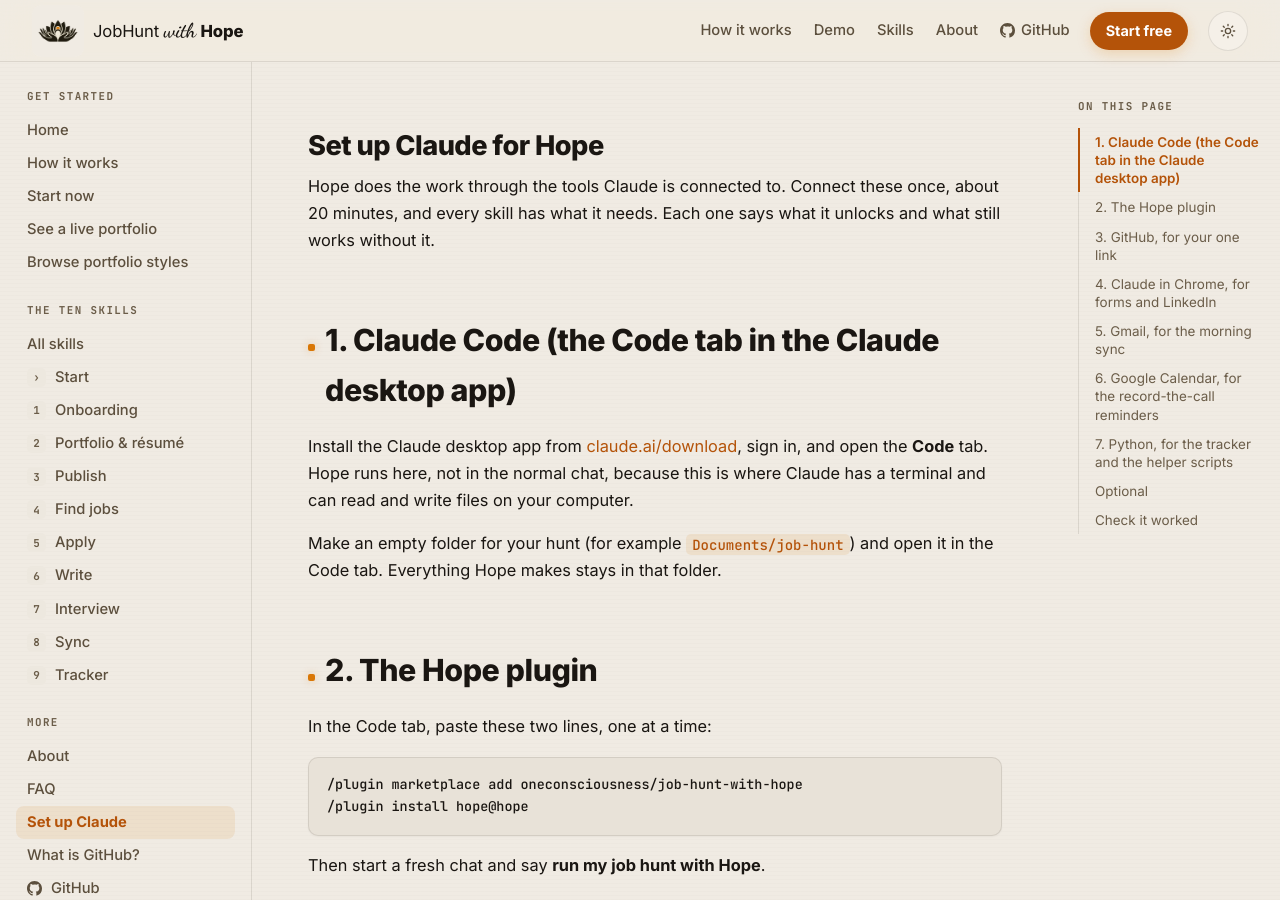
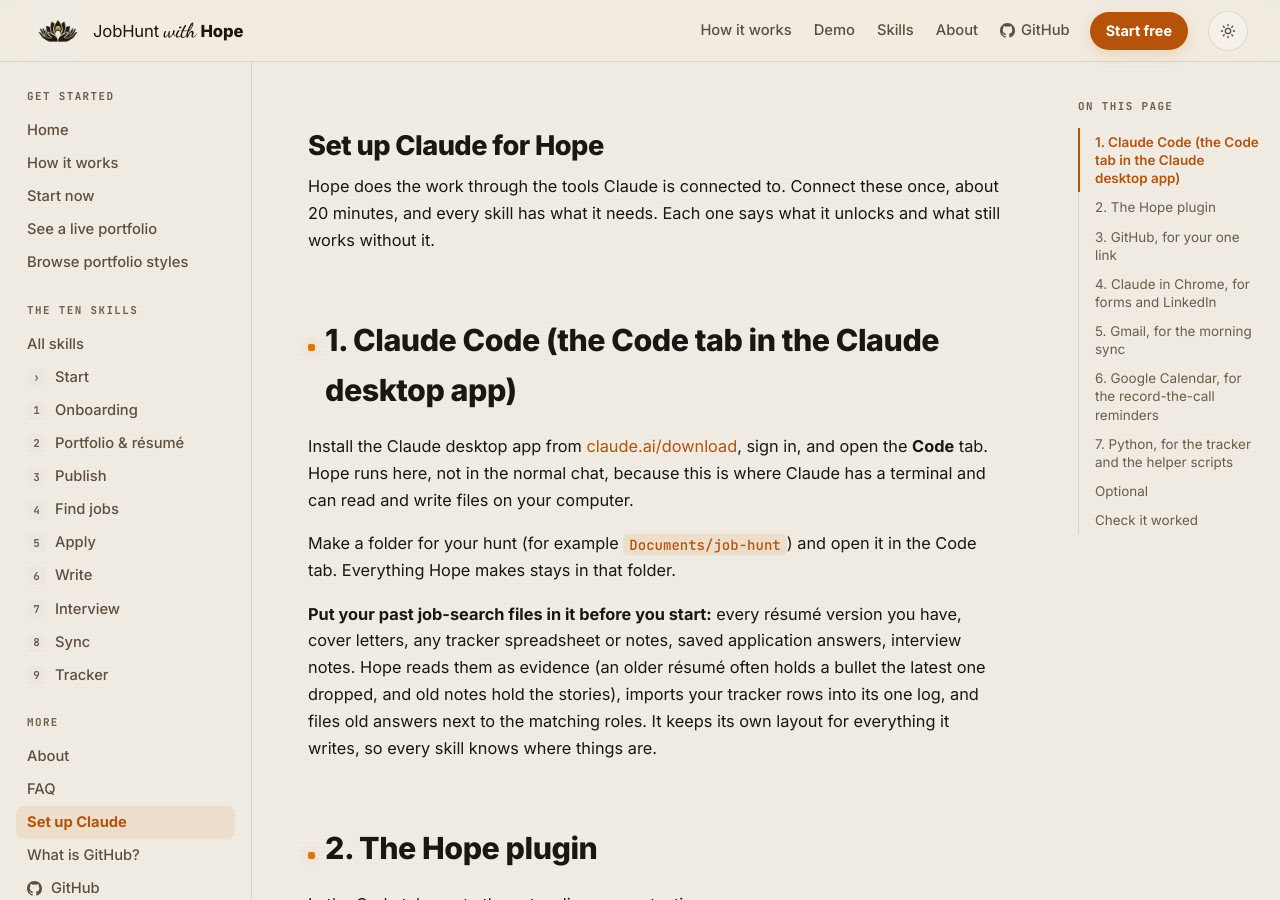
Before and after one commit to oneconsciousness/agenthope, a Jekyll site: the page built from setup.md, in a window 1280 px wide and 900 px high. Built offline with Jekyll 4.4.1, drawn with Linux system fonts in a browser that asks for light colours.

Commit message:
feat(setup): tell new users to put past job-search files in the hunt folder (#20)
Co-authored-by: Hope Builder <hope-builder@local>
Co-authored-by: Claude Fable 5.1 <noreply@anthropic.com>

```diff
--- a/index.html
+++ b/index.html
@@ -83,7 +83,7 @@ First: make sure you can write to my GitHub Pages repo — that's where my site
 
 Then walk me through it like I'm not technical:
 1. Use the Hope skills from github.com/oneconsciousness/job-hunt-with-hope (if you support plugins, install hope@hope first). Start with the onboarding skill, and when a step is done, offer me the next one: portfolio, publish, my application profile and hunt folder, then the daily rhythm (sync, find jobs, apply, write, interview, tracker).
-2. Ask me ONCE for everything — I'll upload my resume PDF and a headshot photo, and give you my GitHub details + target role. Don't re-ask in circles; if I skip something, pick a sensible default and tell me.
+2. Ask me ONCE for everything — I'll upload my resume PDF and a headshot photo, and give you my GitHub details + target role. Read anything else I put in this folder from past job searches (old résumés, cover letters, a tracker, notes) as evidence, and keep Hope's own format for what you write. Don't re-ask in circles; if I skip something, pick a sensible default and tell me.
 3. Build using Hope's own template and design — keep the styling, layout, and code exactly as Hope provides; only fill in MY content.
 4. Before publishing, show me the result and ask in plain English. After I say yes, publish to my GitHub Pages site and give me the live link.
 
--- a/setup.md
+++ b/setup.md
@@ -15,7 +15,9 @@ Hope does the work through the tools Claude is connected to. Connect these once,
 
 Install the Claude desktop app from [claude.ai/download](https://claude.ai/download), sign in, and open the **Code** tab. Hope runs here, not in the normal chat, because this is where Claude has a terminal and can read and write files on your computer.
 
-Make an empty folder for your hunt (for example `Documents/job-hunt`) and open it in the Code tab. Everything Hope makes stays in that folder.
+Make a folder for your hunt (for example `Documents/job-hunt`) and open it in the Code tab. Everything Hope makes stays in that folder.
+
+**Put your past job-search files in it before you start:** every résumé version you have, cover letters, any tracker spreadsheet or notes, saved application answers, interview notes. Hope reads them as evidence (an older résumé often holds a bullet the latest one dropped, and old notes hold the stories), imports your tracker rows into its one log, and files old answers next to the matching roles. It keeps its own layout for everything it writes, so every skill knows where things are.
 
 ## 2. The Hope plugin
 
```
